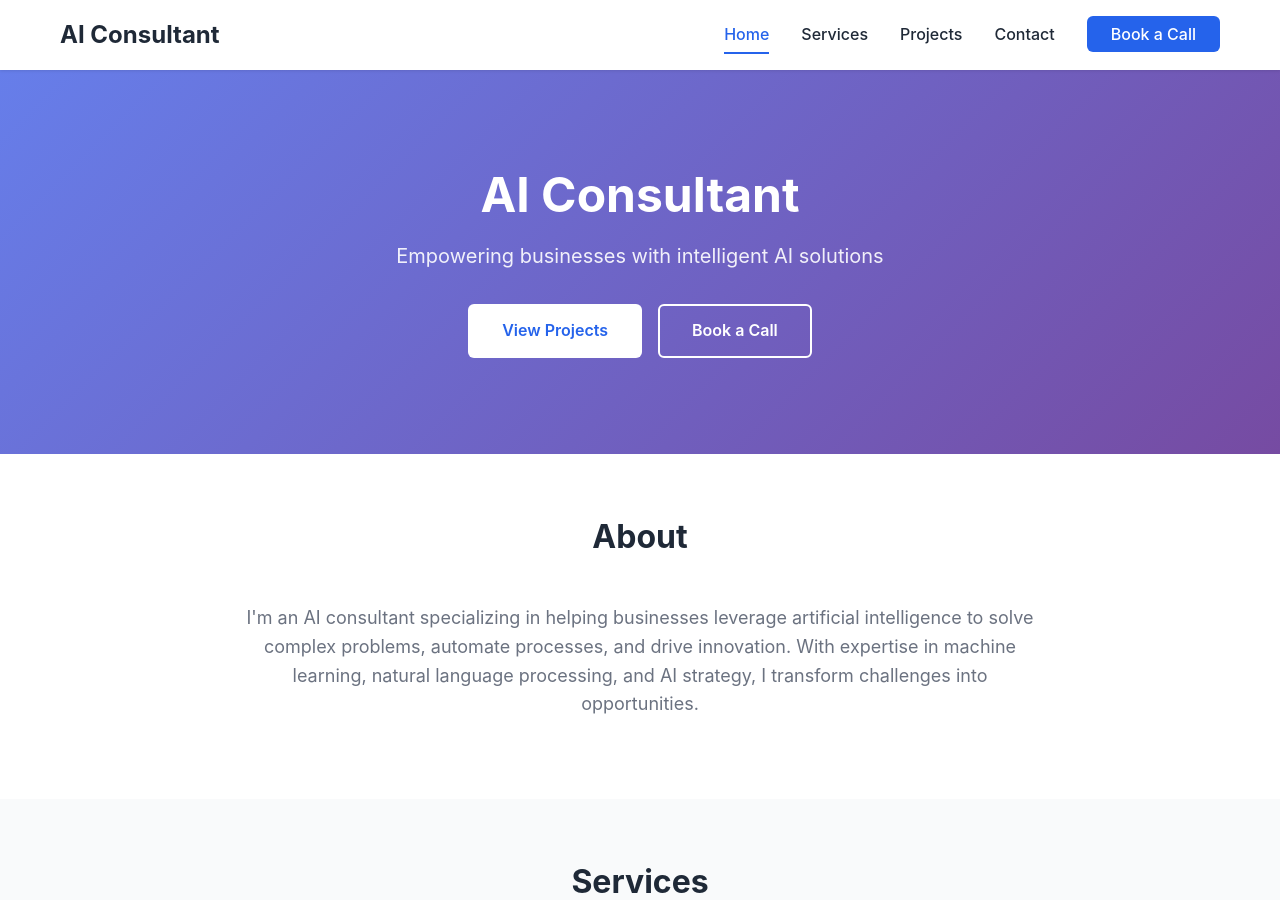
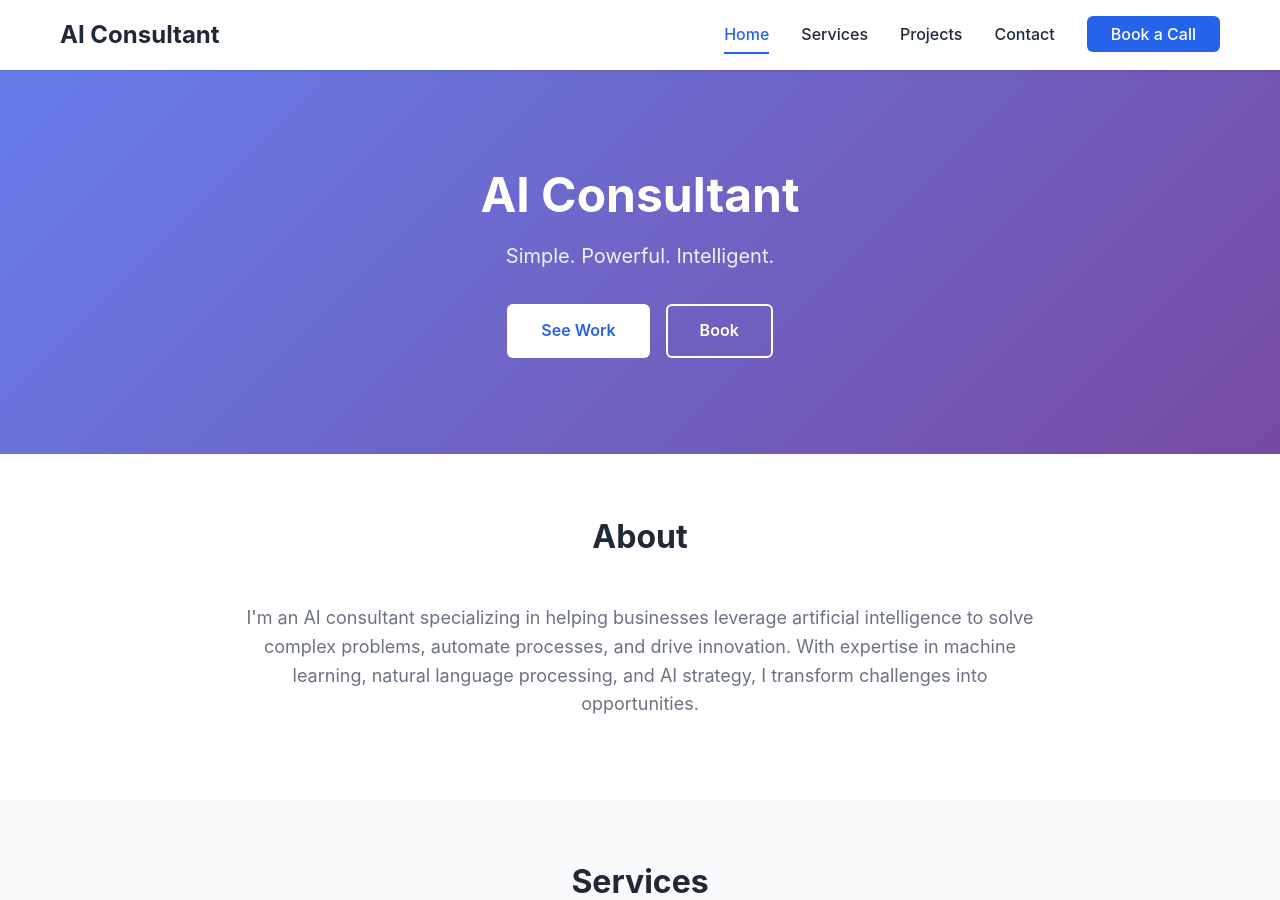
Before and after one commit to Eagolo135/Eagolo135.github.io, a Jekyll site: the page built from index.html, in a window 1280 px wide and 900 px high. Built offline with Jekyll 4.4.1, drawn with Linux system fonts in a browser that asks for light colours; some of the changed text lies outside the part shown.

Commit message:
Refine site copy and CTAs for a minimalist, Apple-like theme

```diff
--- a/_data/site.yml
+++ b/_data/site.yml
@@ -1,6 +1,6 @@
 name: AI Consultant
-title: AI Consultant - Transform Your Business with AI
-tagline: Empowering businesses with intelligent AI solutions
+title: AI Consultant — Minimal AI, Maximum Impact
+tagline: Simple. Powerful. Intelligent.
 about: I'm an AI consultant specializing in helping businesses leverage
   artificial intelligence to solve complex problems, automate processes, and
   drive innovation. With expertise in machine learning, natural language
@@ -8,8 +8,8 @@ about: I'm an AI consultant specializing in helping businesses leverage
 pages:
   home:
     hero:
-      button_projects: View Projects
-      button_book: Book a Call
+      button_projects: See Work
+      button_book: Book
     about_title: About
     services_title: Services
     services_subtitle: Comprehensive AI solutions tailored to your needs
@@ -18,7 +18,7 @@ pages:
     projects_subtitle: Recent success stories and client work
     projects_button: View All Projects
     cta_heading: Ready to Supercharge Your Business with AI?
-    cta_button: Schedule Consultation
+    cta_button: Get Started
   services:
     hero_title: Services
     hero_subtitle: Comprehensive AI solutions to drive your business forward
```
